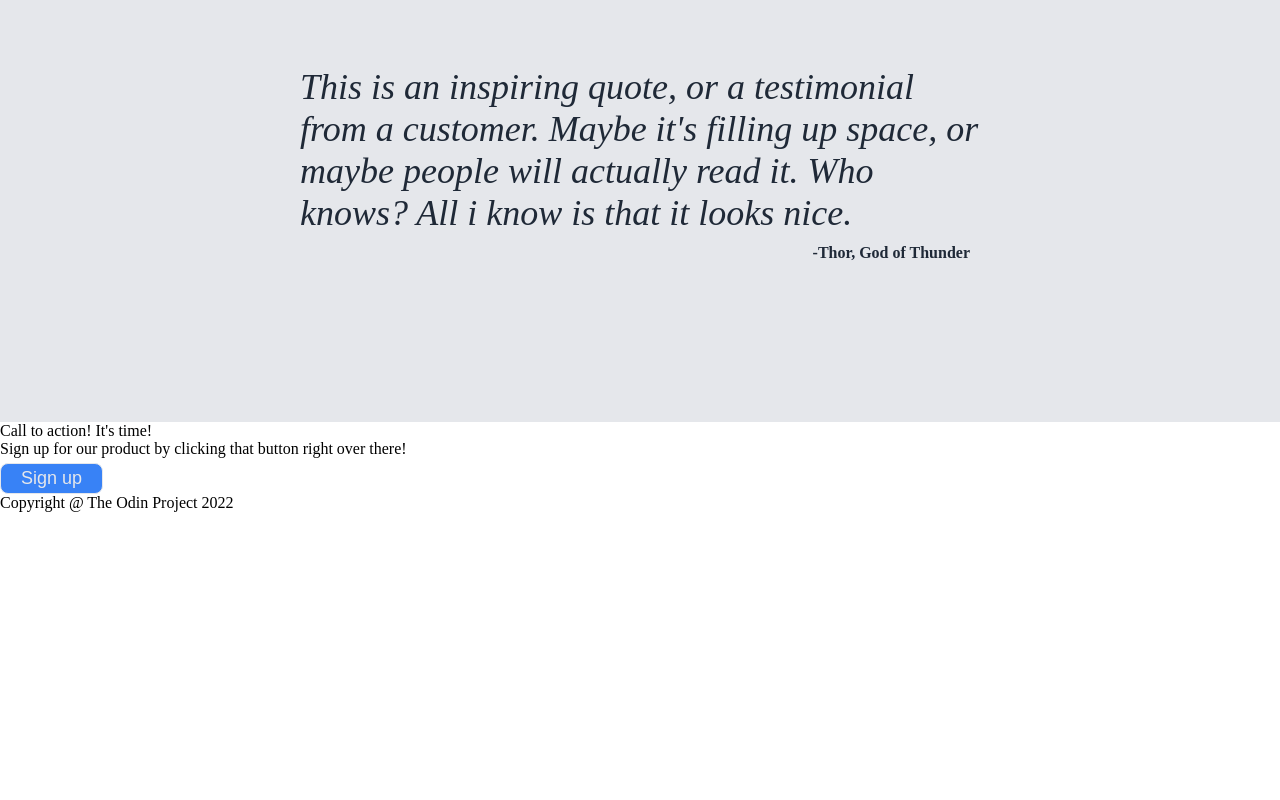
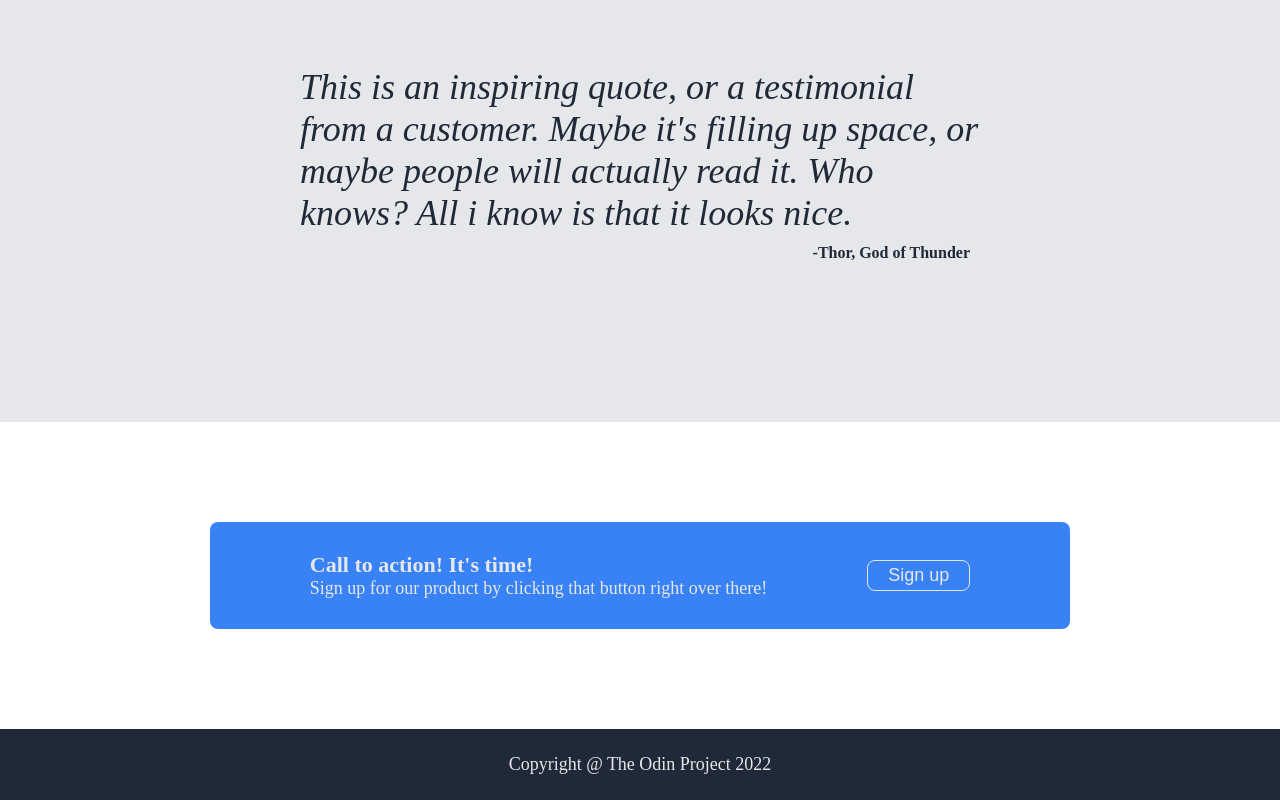
Before and after one commit to Carrscot/landing-page, a plain HTML site: page index.html in a window 1280 px wide. Shown: the part 1091-1891 px from the top of the page. Before the commit the page ends 1603 px from the top, so only its background shows below. Drawn offline with Linux system fonts and the light colour scheme.

Commit message:
Add flexbox properties for quote and footer sections in style.css

```diff
--- a/index.html
+++ b/index.html
@@ -22,7 +22,7 @@
 <div class="title">
    <div class="main-title">
     <div class="t-one">This website is awesome!</div>
-    <div> This website has some subtext that goes here under the main title. It's smaller font and the color is lower contrast.</div>
+    <div class="info-text"> This website has some subtext that goes here under the main title. It's smaller font and the color is lower contrast.</div>
     <div><button>Sign up</button></div>
 </div>
    <div class="title-img">
@@ -55,11 +55,12 @@
     </div>
 </div>
 
-<div class="sign container">
-    <div class="Sign">
-        <div>Call to action! It's time!</div>
-        <div>Sign up for our product by clicking that button right over there!</div>
-        <div><button>Sign up</button></div>
+<div class="sign-container">
+    <div class="sign">
+        <div class="sign-text"><div class="call">Call to action! It's time!</div>
+        <div class="info-text">Sign up for our product by clicking that button right over there!</div>
+        </div>
+        <div><button class="call-button">Sign up</button></div>
     </div>
 </div>
 
--- a/style.css
+++ b/style.css
@@ -28,8 +28,7 @@ ul {
     gap: 12px;
 }
 
-
-a {
+a, .info-text, .footer {
     text-decoration: none;
     font-size: 18px;
     color: #E5E7EB;
@@ -144,10 +143,39 @@ button {
     text-align: end;
     padding: 10px;
 }
+
+.sign-container {
+    display: flex;
+    justify-content: center;
+    align-items: center;
+    padding: 100px 200px;
+}
+
 .sign {
     display: flex;
+    align-items: center;
+    justify-content: space-around;
+    background-color: #3882F6;
+    border-radius: 8px;
+    padding: 30px 50px;
 }
 
+.sign-text, .call-button {
+    display: flex;
+    flex-direction: column;
+    justify-content: center;
+    margin: 0px 50px;
+}
+
+.call {
+    font-size: 22px;
+    font-weight: 700;
+    color:#E5E7EB
+}
 .footer {
     display: flex;
+    justify-content: center;
+    align-items: center;
+    padding: 25px 0px;
+    background-color: #1f2937;
 }
```
